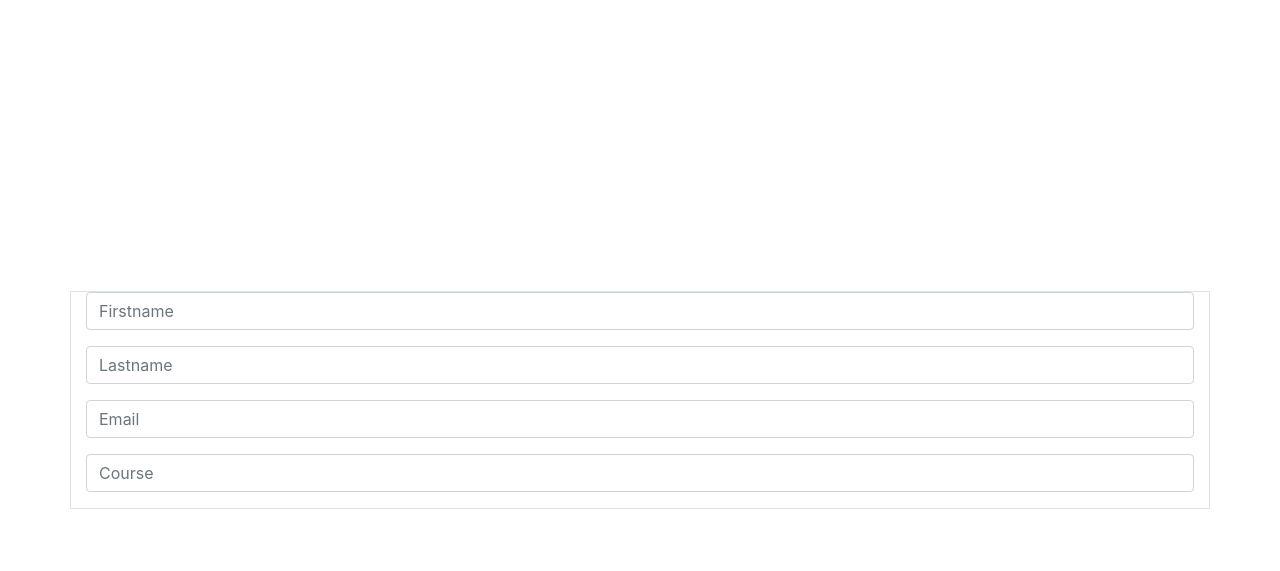
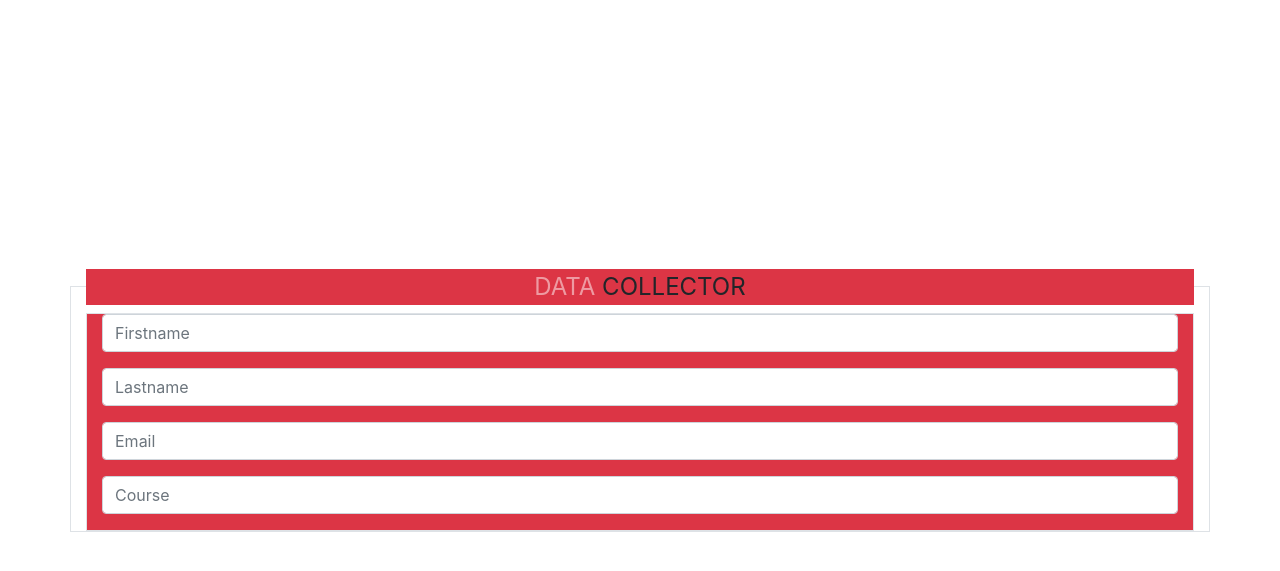
Before and after one commit to blackhammer2000/data-collector, a PHP site: page /pages/signup.php in a window 1280 px wide. Shown: the top 571 px of the page. Run offline with PHP 8.4, Linux system fonts and the light colour scheme.

Commit message:
made somechanges...

```diff
--- a/pages/signup.php
+++ b/pages/signup.php
@@ -10,7 +10,9 @@
     <link rel="stylesheet" type="text/css" href="../css/universal.css" />
   </head>
   <body>
-    <form action="" method="POST" class="form container border">
+    <fieldset class="container border">
+      <legend  class="text-center bg-danger"><span class="text-white-50">DATA</span> COLLECTOR</legend>
+    <form action="" method="POST" class="form container border bg-danger">
       <div class="form-group">
         <input type="text" class="form-control" placeholder="Firstname" />
       </div>
@@ -24,6 +26,8 @@
         <input type="text" class="form-control" placeholder="Course" />
       </div>
     </form>
+    </fieldset>
+
   </body>
 </html>
 
```
